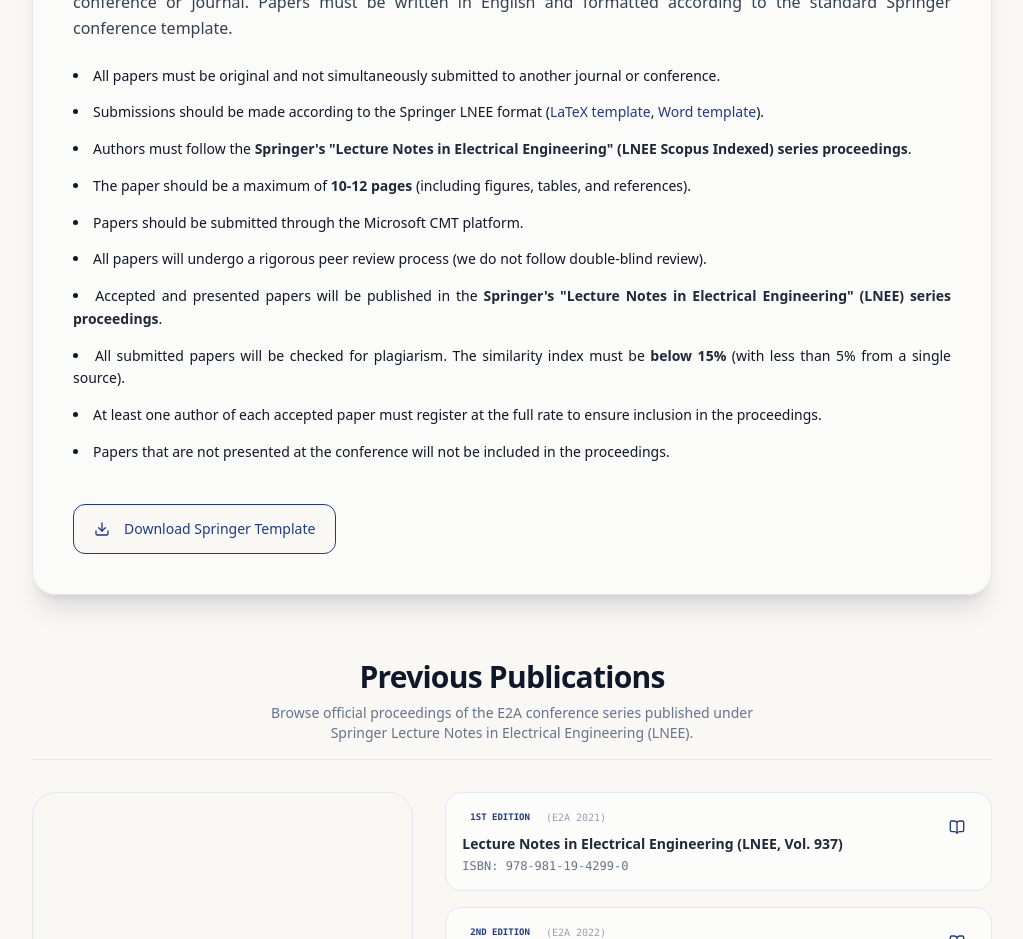
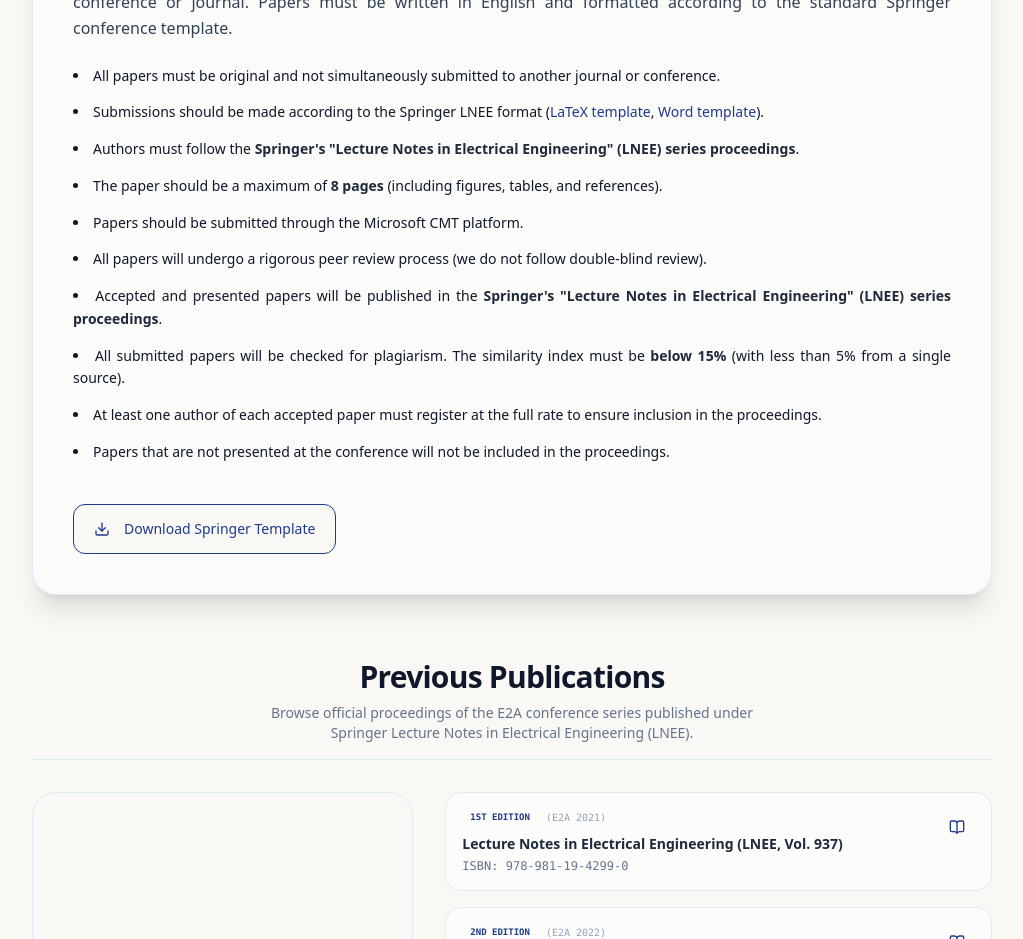
Before and after one commit to Gokulakishor/e2a_demo, a Next.js app: page /call-for-papers in a window 1280 px wide. Shown: the part 880-1819 px from the top of the page, without its empty margins (128-1151 px from the left). Built offline with nearby package versions, Linux system fonts and the light colour scheme; a web font is replaced by a local one.

Commit message:
Update page.tsx

```diff
--- a/src/app/call-for-papers/page.tsx
+++ b/src/app/call-for-papers/page.tsx
@@ -103,8 +103,8 @@
             <ul className="list-disc list-inside space-y-3.5 text-slate-650 font-light text-sm md:text-md text-justify">
               <li className="text-justify leading-relaxed">All papers must be original and not simultaneously submitted to another journal or conference.</li>
               <li className="text-justify leading-relaxed">Submissions should be made according to the Springer LNEE format (<a href="/templates/latex_template.zip" download className="text-primary hover:underline">LaTeX template</a>, <a href="/templates/word_template.zip" download className="text-primary hover:underline">Word template</a>).</li>
-              <li className="text-justify leading-relaxed">Authors must follow the <strong className="font-semibold text-slate-800">Springer's "Lecture Notes in Electrical Engineering" (LNEE Scopus Indexed) series proceedings</strong>.</li>
-              <li className="text-justify leading-relaxed">The paper should be a maximum of <strong className="font-semibold text-slate-800">10-12 pages</strong> (including figures, tables, and references).</li>
+              <li className="text-justify leading-relaxed">Authors must follow the <strong className="font-semibold text-slate-800">Springer's "Lecture Notes in Electrical Engineering" (LNEE) series proceedings</strong>.</li>
+              <li className="text-justify leading-relaxed">The paper should be a maximum of <strong className="font-semibold text-slate-800">8 pages</strong> (including figures, tables, and references).</li>
               <li className="text-justify leading-relaxed">Papers should be submitted through the Microsoft CMT platform.</li>
               <li className="text-justify leading-relaxed">All papers will undergo a rigorous peer review process (we do not follow double-blind review).</li>
               <li className="text-justify leading-relaxed">Accepted and presented papers will be published in the <strong className="font-semibold text-slate-800">Springer's "Lecture Notes in Electrical Engineering" (LNEE) series proceedings</strong>.</li>
```
